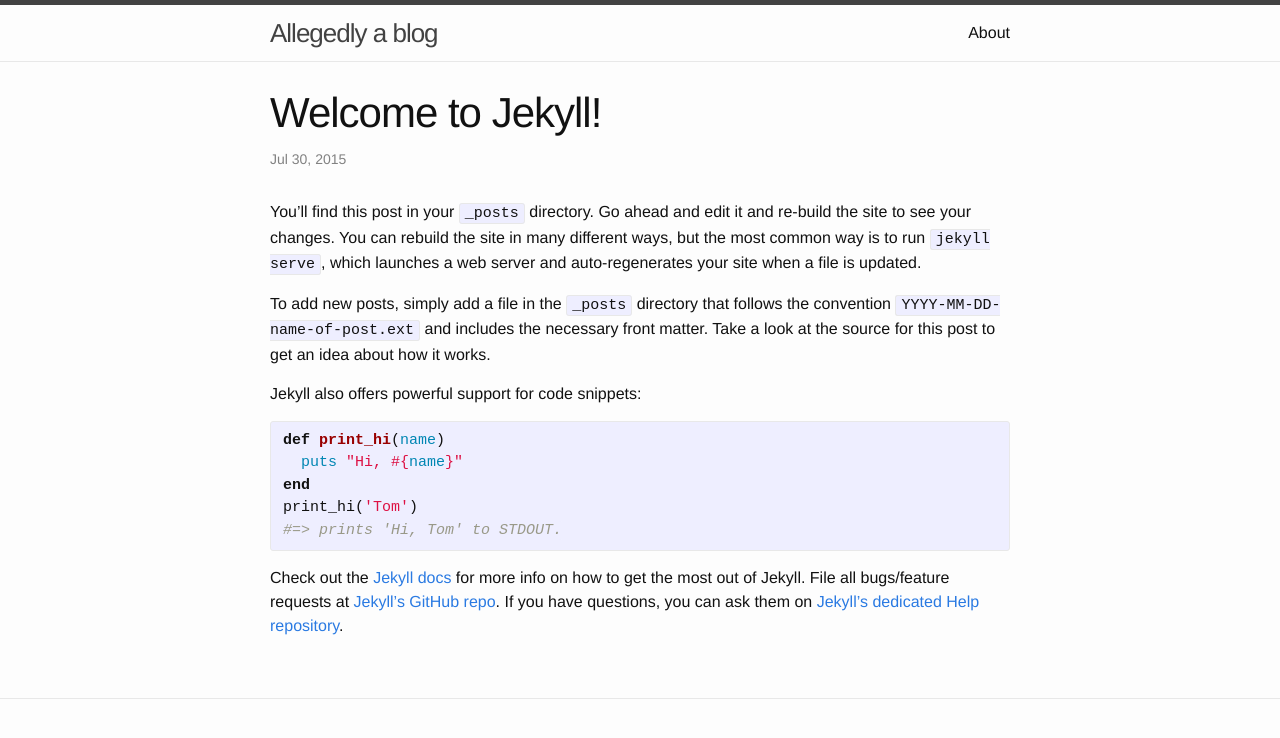
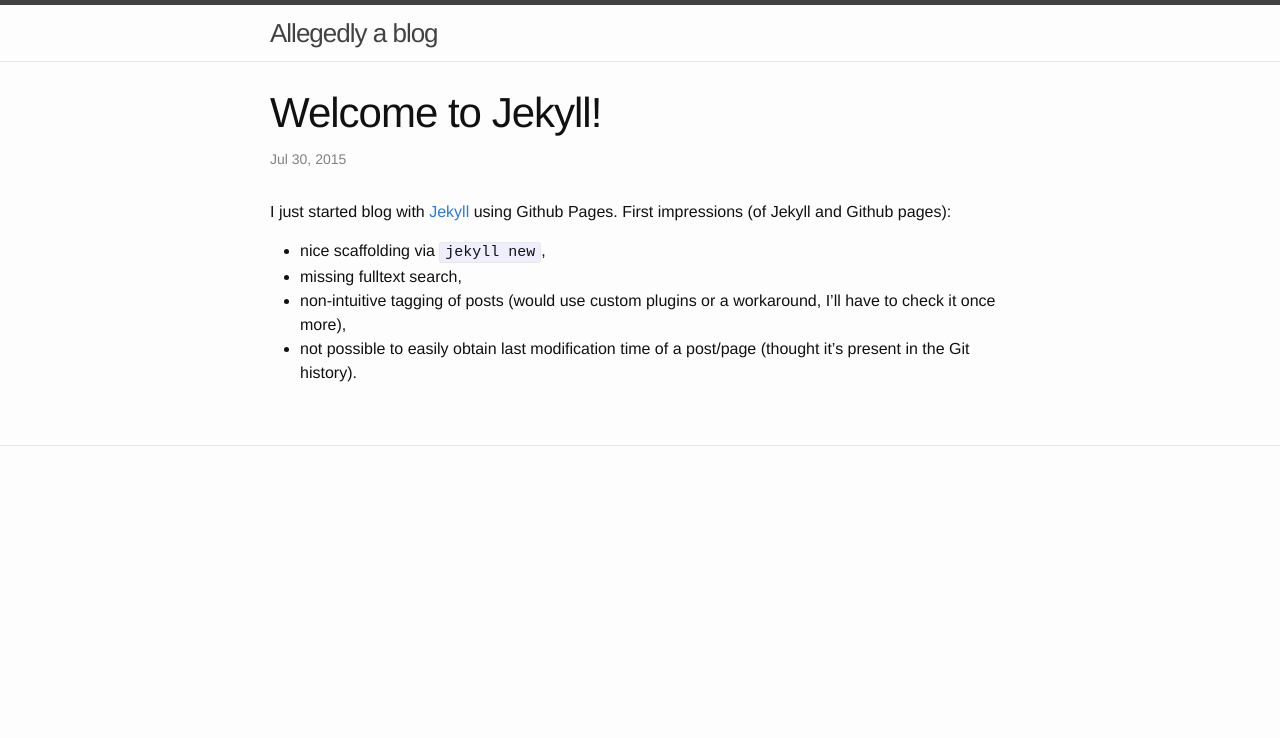
Before and after one commit to Werkov/Werkov.github.io, a Jekyll site: the page built from _posts/2015-07-30-welcome-to-jekyll.markdown, in a window 1280 px wide. Shown: the top 738 px of the page. Built offline with Jekyll 4.4.1, drawn with Linux system fonts in a browser that asks for light colours.

Commit message:
Updated content

```diff
--- a/_posts/2015-07-30-welcome-to-jekyll.markdown
+++ b/_posts/2015-07-30-welcome-to-jekyll.markdown
@@ -2,24 +2,15 @@
 layout: post
 title:  "Welcome to Jekyll!"
 date:   2015-07-30 03:36:59
-categories: jekyll update
 ---
-You’ll find this post in your `_posts` directory. Go ahead and edit it and re-build the site to see your changes. You can rebuild the site in many different ways, but the most common way is to run `jekyll serve`, which launches a web server and auto-regenerates your site when a file is updated.
+I just started blog with [Jekyll][jekyll] using Github Pages. First impressions
+(of Jekyll and Github pages):
 
-To add new posts, simply add a file in the `_posts` directory that follows the convention `YYYY-MM-DD-name-of-post.ext` and includes the necessary front matter. Take a look at the source for this post to get an idea about how it works.
-
-Jekyll also offers powerful support for code snippets:
-
-{% highlight ruby %}
-def print_hi(name)
-  puts "Hi, #{name}"
-end
-print_hi('Tom')
-#=> prints 'Hi, Tom' to STDOUT.
-{% endhighlight %}
-
-Check out the [Jekyll docs][jekyll] for more info on how to get the most out of Jekyll. File all bugs/feature requests at [Jekyll’s GitHub repo][jekyll-gh]. If you have questions, you can ask them on [Jekyll’s dedicated Help repository][jekyll-help].
+  * nice scaffolding via `jekyll new`,
+  * missing fulltext search,
+  * non-intuitive tagging of posts (would use custom plugins or a workaround,
+    I'll have to check it once more),
+  * not possible to easily obtain last modification time of a post/page
+    (thought it's present in the Git history).
 
 [jekyll]:      http://jekyllrb.com
-[jekyll-gh]:   https://github.com/jekyll/jekyll
-[jekyll-help]: https://github.com/jekyll/jekyll-help
```
Also changed, not shown: about.md (deleted, +0 -11 lines).
